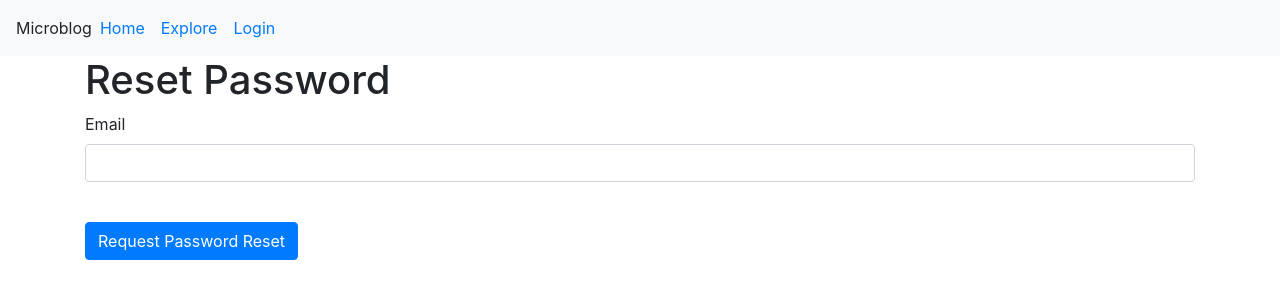
After one commit to mikhailsidorov/flask-mt, a Flask app: page /reset_password_request in a window 1280 px wide. The commit adds this page. Shown: the top 300 px of the page. Run offline with Flask 2, Linux system fonts and the light colour scheme; some libraries are stand-ins or nearby versions.

Commit message:
Chapter 10: Email support

```diff
--- a/app/forms.py
+++ b/app/forms.py
@@ -48,3 +48,14 @@ class EditProfileForm(FlaskForm):
 class PostForm(FlaskForm):
     post = TextAreaField('Say something', validators=[DataRequired(), Length(min=1, max=140)])
     submit = SubmitField('Submit')
+
+
+class ResetPasswordRequestForm(FlaskForm):
+    email = StringField('Email', validators=[DataRequired(), Email()])
+    submit = SubmitField('Request Password Reset')
+
+
+class ResetPasswordForm(FlaskForm):
+    password = PasswordField('Password', validators=[DataRequired()])
+    password2 = PasswordField('Repeat Password', validators=[DataRequired(), EqualTo('password')])
+    submit = SubmitField('Request Password Reset')
--- a/app/routes.py
+++ b/app/routes.py
@@ -3,8 +3,9 @@ from flask import render_template, flash, redirect, url_for, request
 from flask_login import current_user, login_user, logout_user, login_required
 from werkzeug.urls import url_parse
 from app import app, db
-from app.forms import LoginForm, RegistrationForm, EditProfileForm, PostForm
+from app.forms import LoginForm, RegistrationForm, EditProfileForm, PostForm, ResetPasswordRequestForm, ResetPasswordForm
 from app.models import User, Post
+from app.email import send_password_reset_email
 
 
 @app.before_request
@@ -138,3 +139,33 @@ def explore():
     next_url = url_for('explore', page=posts.next_num) if posts.has_next else None
     prev_url = url_for('explore', page=posts.prev_num) if posts.has_prev else None
     return render_template('index.html', title='Explore', posts=posts.items, next_url=next_url, prev_url=prev_url)
+
+
+@app.route('/reset_password_request', methods=['GET', 'POST'])
+def reset_password_request():
+    if current_user.is_authenticated:
+        return redirect(url_for('index'))
+    form = ResetPasswordRequestForm()
+    if form.validate_on_submit():
+        user = User.query.filter_by(email=form.email.data).first()
+        if user:
+            send_password_reset_email(user)
+        flash('Check your email for the instructions to reset your password')
+        return redirect(url_for('login'))
+    return render_template('reset_password_request.html', title='Reset Password', form=form)
+
+
+@app.route('/reset_password/<token>', methods=['GET', 'POST'])
+def reset_password(token):
+    if current_user.is_authenticated:
+        return redirect(url_for('index'))
+    user = User.verify_reset_password_token(token)
+    if not user:
+        return redirect(url_for('index'))
+    form = ResetPasswordForm()
+    if form.validate_on_submit():
+        user.set_password(form.password.data)
+        db.session.commit()
+        flash('Your password has been reset.')
+        return redirect(url_for('login'))
+    return render_template('reset_password.html', form=form)
--- /dev/null
+++ b/app/templates/email/reset_password.txt
@@ -0,0 +1,6 @@
+Dear {{ user.username }},
+To reset your password click on the following link:
+{{ url_for('reset_pasword', token=token, _external=True) }}
+If you have not requested a password reset simply ignore this message.
+Sincerely,
+The Microblog Team
--- a/app/templates/login.html
+++ b/app/templates/login.html
@@ -31,4 +31,5 @@
 
     </form>
     <p>New User? <a class="btn btn-success" href="{{ url_for('register') }}">Click to Register!</a></p>
+    <p>Forgot Your Password? <a href="{{ url_for('reset_password_request') }}" class="btn btn-secondary">Click to Reset It</a></p>
 {% endblock %}
--- /dev/null
+++ b/app/templates/reset_password_request.html
@@ -0,0 +1,20 @@
+{%  extends "base.html" %}
+
+{% block content %}
+    <h1>Reset Password</h1>
+    <form action="" method="post">
+        {{ form.hidden_tag() }}
+        <p class="form-group">
+            {{ form.email.label }}<br>
+            {% if form.email.errors %}
+            {{ form.email(size=64, class="form-control is-invalid") }}<br>
+            {% for error in form.email.errors %}
+            <span style="invalid-feedback">{{ error }}</span>
+            {% endfor %}
+            {% else %}
+            {{ form.email(size=64, class="form-control") }}<br>
+            {% endif %}
+        </p>
+        <p>{{ form.submit(class="btn btn-primary") }}</p>
+    </form>
+{% endblock %}
--- a/requirements.txt
+++ b/requirements.txt
@@ -3,3 +3,5 @@ flask-wtf
 flask-sqlalchemy
 flask-migrate
 flask-login
+flask-mail
+pyjwt
```
Also changed, not shown: app/email.py (added, +25 -0 lines), app/models.py (+18 -2 lines), app/templates/email/reset_password.html (added, +7 -0 lines), app/templates/reset_password.html (added, +32 -0 lines).
